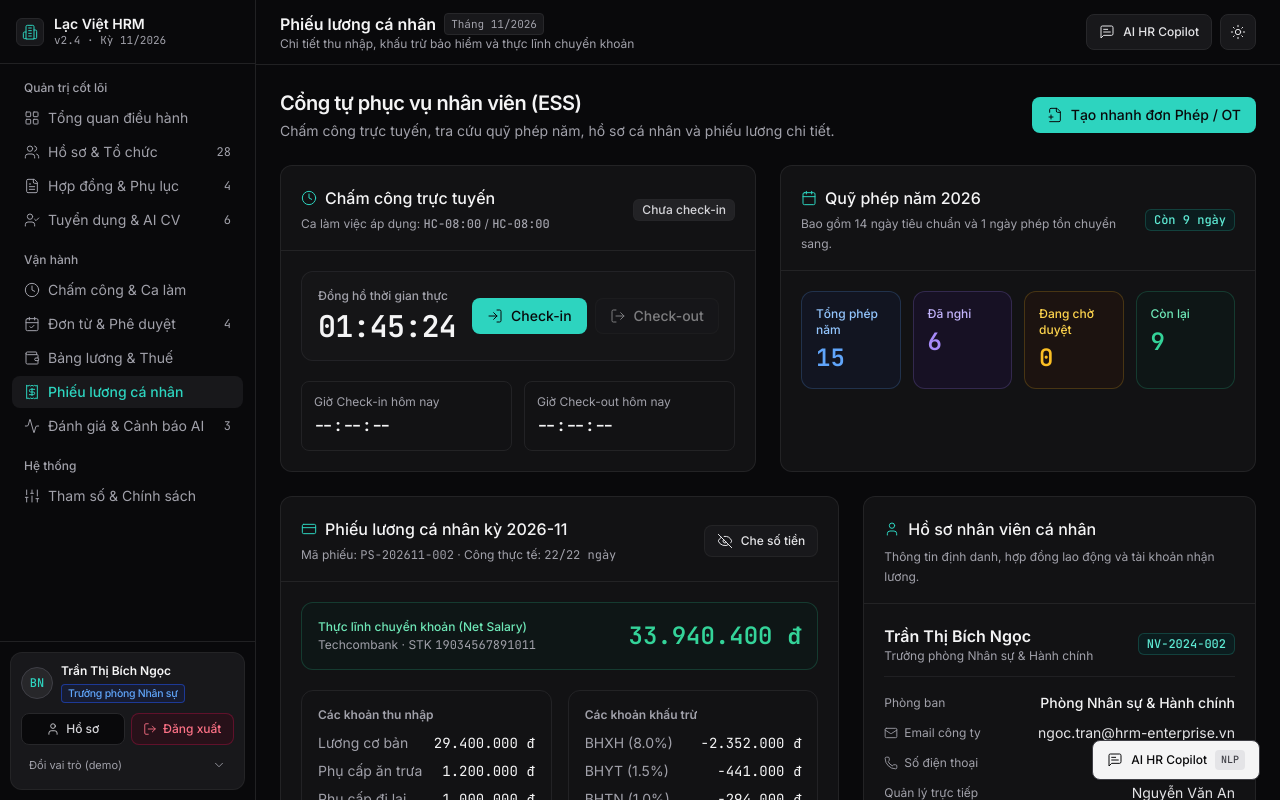
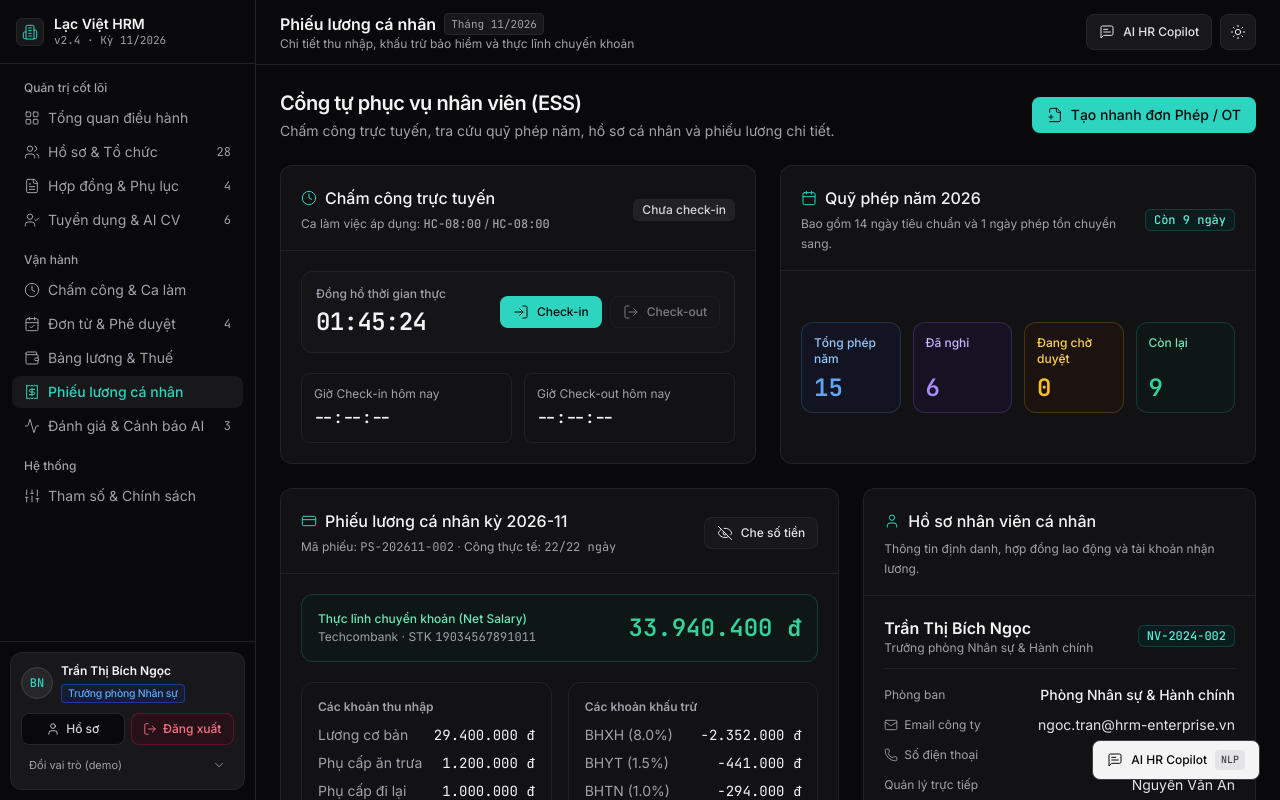
Before and after one commit to vinhce/Quan-tri-hanh-chinh-nhan-su, a Next.js app: page / in a window 1280 px wide. Both pictures are taken after a click on the button "Hồ sơ". Built offline with nearby package versions, Linux system fonts and the light colour scheme.

Commit message:
fix(payslip): stack real-time clock above check-in/out at lg and align 4 leave cards

```diff
--- a/src/components/modules/payslip-self-view.tsx
+++ b/src/components/modules/payslip-self-view.tsx
@@ -228,7 +228,7 @@ export function PayslipSelfView() {
       {/* Top Row: Check-in/out & Annual Leave Balance */}
       <div className="grid grid-cols-1 gap-6 lg:grid-cols-12">
         {/* Check-in / Check-out */}
-        <Card className="lg:col-span-6">
+        <Card className="flex flex-col lg:col-span-6">
           <CardHeader className="border-b border-zinc-200/80 pb-4 dark:border-zinc-800/80">
             <div className="flex items-center justify-between gap-2">
               <div>
@@ -251,22 +251,29 @@ export function PayslipSelfView() {
             </div>
           </CardHeader>
           <CardContent className="space-y-5 pt-5">
-            <div className="flex flex-col gap-4 rounded-xl border border-zinc-200/80 bg-zinc-50/70 p-4 dark:border-zinc-800/80 dark:bg-zinc-900/50 sm:flex-row sm:items-center sm:justify-between">
-              <div>
-                <p className="text-xs font-medium text-zinc-500 dark:text-zinc-400">
+            <div className="flex flex-col gap-3 rounded-xl border border-zinc-200/80 bg-zinc-50/70 p-3.5 dark:border-zinc-800/80 dark:bg-zinc-900/50 sm:flex-row sm:items-center sm:justify-between lg:flex-col lg:items-start xl:flex-row xl:items-center xl:justify-between">
+              <div className="min-w-0">
+                <p className="whitespace-nowrap text-xs font-medium text-zinc-500 dark:text-zinc-400">
                   Đồng hồ thời gian thực
                 </p>
-                <p className="mt-1 font-mono text-3xl font-semibold tracking-tight tabular-nums text-zinc-900 dark:text-zinc-100">
+                <p className="mt-1 font-mono text-2xl font-semibold tracking-tight tabular-nums text-zinc-900 dark:text-zinc-100 xl:text-2xl 2xl:text-3xl">
                   {formatTimeNow(now)}
                 </p>
               </div>
-              <div className="flex items-center gap-2">
-                <Button onClick={handleCheckIn} disabled={Boolean(checkInTime)}>
+              <div className="flex flex-wrap items-center gap-2">
+                <Button
+                  size="sm"
+                  className="shrink-0"
+                  onClick={handleCheckIn}
+                  disabled={Boolean(checkInTime)}
+                >
                   <LogIn className="h-4 w-4" strokeWidth={1.5} />
                   Check-in
                 </Button>
                 <Button
+                  size="sm"
                   variant="outline"
+                  className="shrink-0"
                   onClick={handleCheckOut}
                   disabled={!checkInTime || Boolean(checkOutTime)}
                 >
@@ -294,7 +301,7 @@ export function PayslipSelfView() {
         </Card>
 
         {/* Annual Leave Balance */}
-        <Card className="lg:col-span-6">
+        <Card className="flex flex-col lg:col-span-6">
           <CardHeader className="border-b border-zinc-200/80 pb-4 dark:border-zinc-800/80">
             <div className="flex items-center justify-between gap-2">
               <div>
@@ -312,29 +319,37 @@ export function PayslipSelfView() {
               </Badge>
             </div>
           </CardHeader>
-          <CardContent className="pt-5">
+          <CardContent className="flex flex-1 flex-col justify-center pt-5">
             <div className="grid grid-cols-2 gap-3 sm:grid-cols-4">
-              <div className="rounded-xl border border-blue-500/30 bg-blue-50/60 p-3.5 dark:border-blue-400/20 dark:bg-blue-950/20">
-                <p className="text-xs font-medium text-blue-700 dark:text-blue-300">Tổng phép năm</p>
-                <p className="mt-1 font-mono text-2xl font-semibold tabular-nums text-blue-600 dark:text-blue-400">
+              <div className="flex h-full flex-col justify-between rounded-xl border border-blue-500/30 bg-blue-50/60 p-3 dark:border-blue-400/20 dark:bg-blue-950/20">
+                <p className="text-xs font-medium leading-snug text-blue-700 dark:text-blue-300">
+                  Tổng phép năm
+                </p>
+                <p className="mt-2 font-mono text-2xl font-semibold leading-none tabular-nums text-blue-600 dark:text-blue-400">
                   {totalAnnualLeave}
                 </p>
               </div>
-              <div className="rounded-xl border border-violet-500/30 bg-violet-50/60 p-3.5 dark:border-violet-400/20 dark:bg-violet-950/20">
-                <p className="text-xs font-medium text-violet-700 dark:text-violet-300">Đã nghỉ</p>
-                <p className="mt-1 font-mono text-2xl font-semibold tabular-nums text-violet-600 dark:text-violet-400">
+              <div className="flex h-full flex-col justify-between rounded-xl border border-violet-500/30 bg-violet-50/60 p-3 dark:border-violet-400/20 dark:bg-violet-950/20">
+                <p className="text-xs font-medium leading-snug text-violet-700 dark:text-violet-300">
+                  Đã nghỉ
+                </p>
+                <p className="mt-2 font-mono text-2xl font-semibold leading-none tabular-nums text-violet-600 dark:text-violet-400">
                   {leaveBalance.used_days}
                 </p>
               </div>
-              <div className="rounded-xl border border-amber-500/30 bg-amber-50/60 p-3.5 dark:border-amber-400/20 dark:bg-amber-950/20">
-                <p className="text-xs font-medium text-amber-700 dark:text-amber-300">Đang chờ duyệt</p>
-                <p className="mt-1 font-mono text-2xl font-semibold tabular-nums text-amber-600 dark:text-amber-400">
+              <div className="flex h-full flex-col justify-between rounded-xl border border-amber-500/30 bg-amber-50/60 p-3 dark:border-amber-400/20 dark:bg-amber-950/20">
+                <p className="text-xs font-medium leading-snug text-amber-700 dark:text-amber-300">
+                  Đang chờ duyệt
+                </p>
+                <p className="mt-2 font-mono text-2xl font-semibold leading-none tabular-nums text-amber-600 dark:text-amber-400">
                   {leaveBalance.pending_days}
                 </p>
               </div>
-              <div className="rounded-xl border border-emerald-500/30 bg-emerald-50/60 p-3.5 dark:border-emerald-400/20 dark:bg-emerald-950/20">
-                <p className="text-xs font-medium text-emerald-700 dark:text-emerald-300">Còn lại</p>
-                <p className="mt-1 font-mono text-2xl font-semibold tabular-nums text-emerald-600 dark:text-emerald-400">
+              <div className="flex h-full flex-col justify-between rounded-xl border border-emerald-500/30 bg-emerald-50/60 p-3 dark:border-emerald-400/20 dark:bg-emerald-950/20">
+                <p className="text-xs font-medium leading-snug text-emerald-700 dark:text-emerald-300">
+                  Còn lại
+                </p>
+                <p className="mt-2 font-mono text-2xl font-semibold leading-none tabular-nums text-emerald-600 dark:text-emerald-400">
                   {leaveBalance.remaining_days}
                 </p>
               </div>
```
